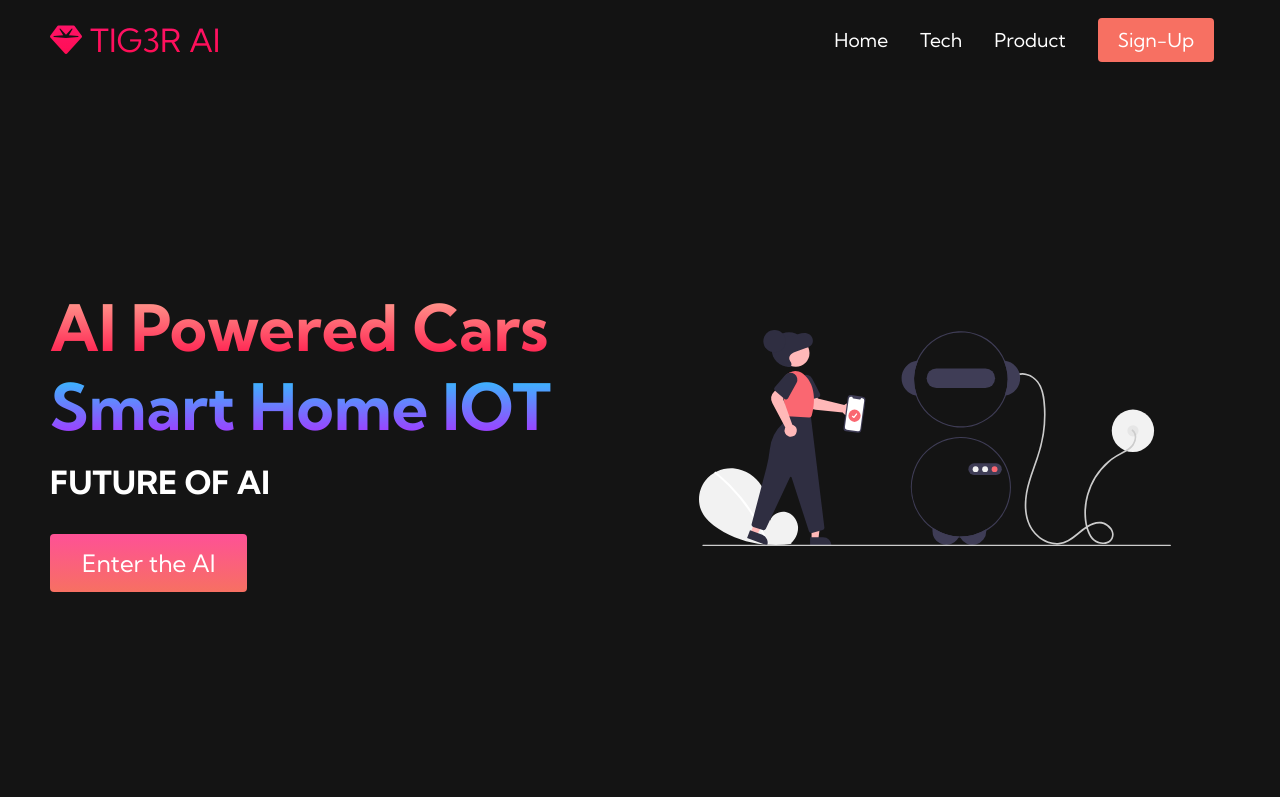
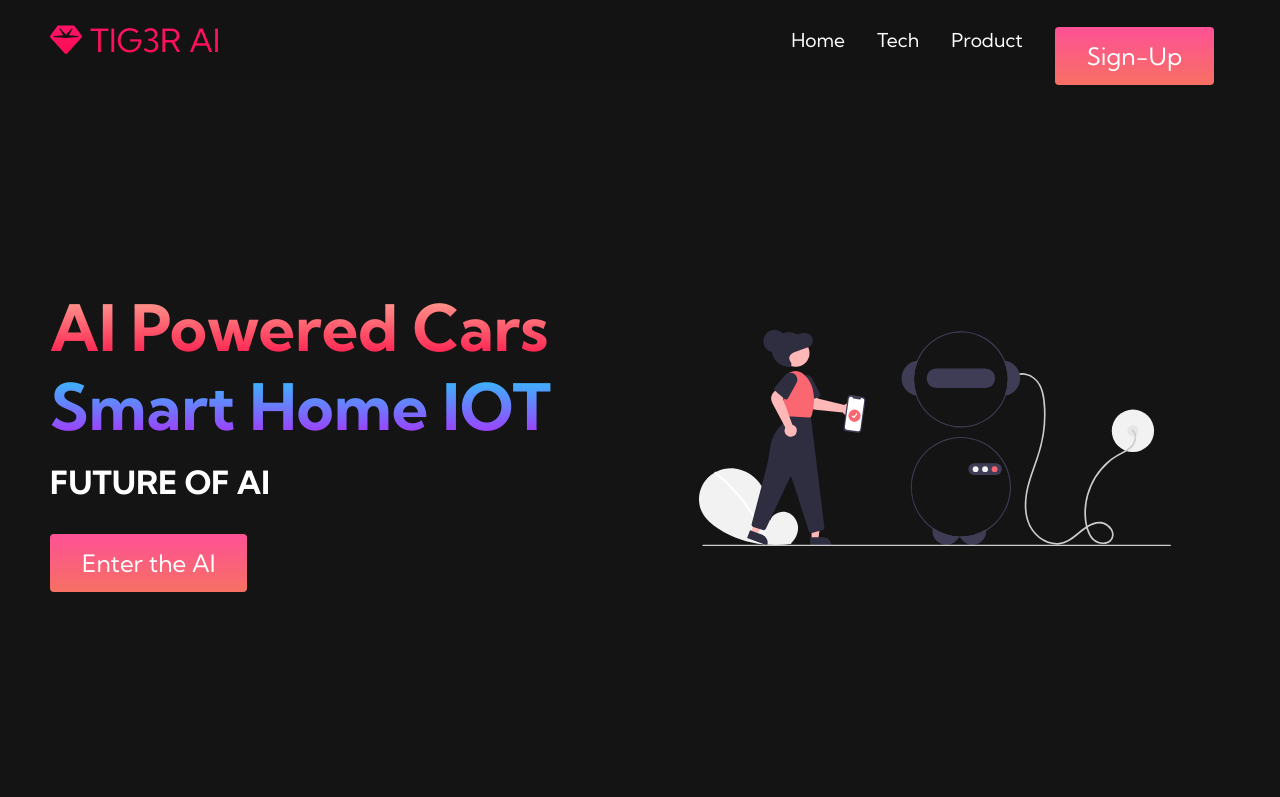
Before and after one commit to Rugved1652/AIcompanyWebsite, a plain HTML site: page index.html in a window 1280 px wide. Shown: the top 797 px of the page. Drawn offline with Linux system fonts and the light colour scheme.

Commit message:
button Css fixed

```diff
--- a/index.html
+++ b/index.html
@@ -37,7 +37,10 @@
             <a href="#" class="navbar-links">Product</a>
           </li>
           <li class="navbar-btn">
-            <a href="#" class="button">Sign-Up</a>
+            <button class="main-button">
+
+              <a href="#" class="button">Sign-Up</a>
+            </button>
           </li>
         </ul>
       </div>
--- a/style.css
+++ b/style.css
@@ -76,27 +76,6 @@
   padding: 0 1rem;
   width: 100%;
 }
-
-.button {
-  display: flex;
-  justify-content: center;
-  align-items: center;
-  text-decoration: none;
-  padding: 10px 20px;
-  width: 100%;
-  height: 100%;
-  border: none;
-  outline: none;
-  border-radius: 4px;
-  background-color: #f77062;
-  color: #fff;
-}
-
-.button:hover {
-  background: #4837ff;
-  transition: all 0.3s ease;
-}
-
 .navbar-links:hover {
   color: #f77062;
   transition: all 0.3s ease;
```
